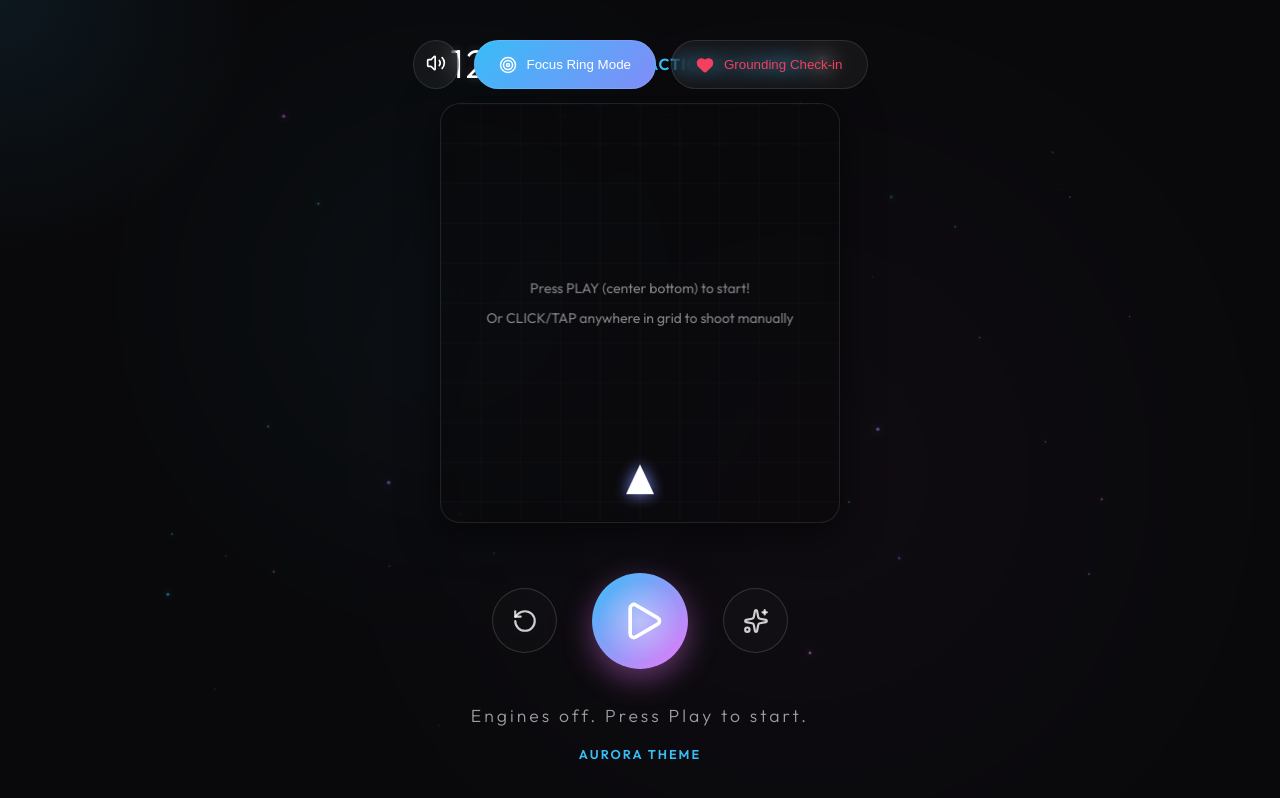
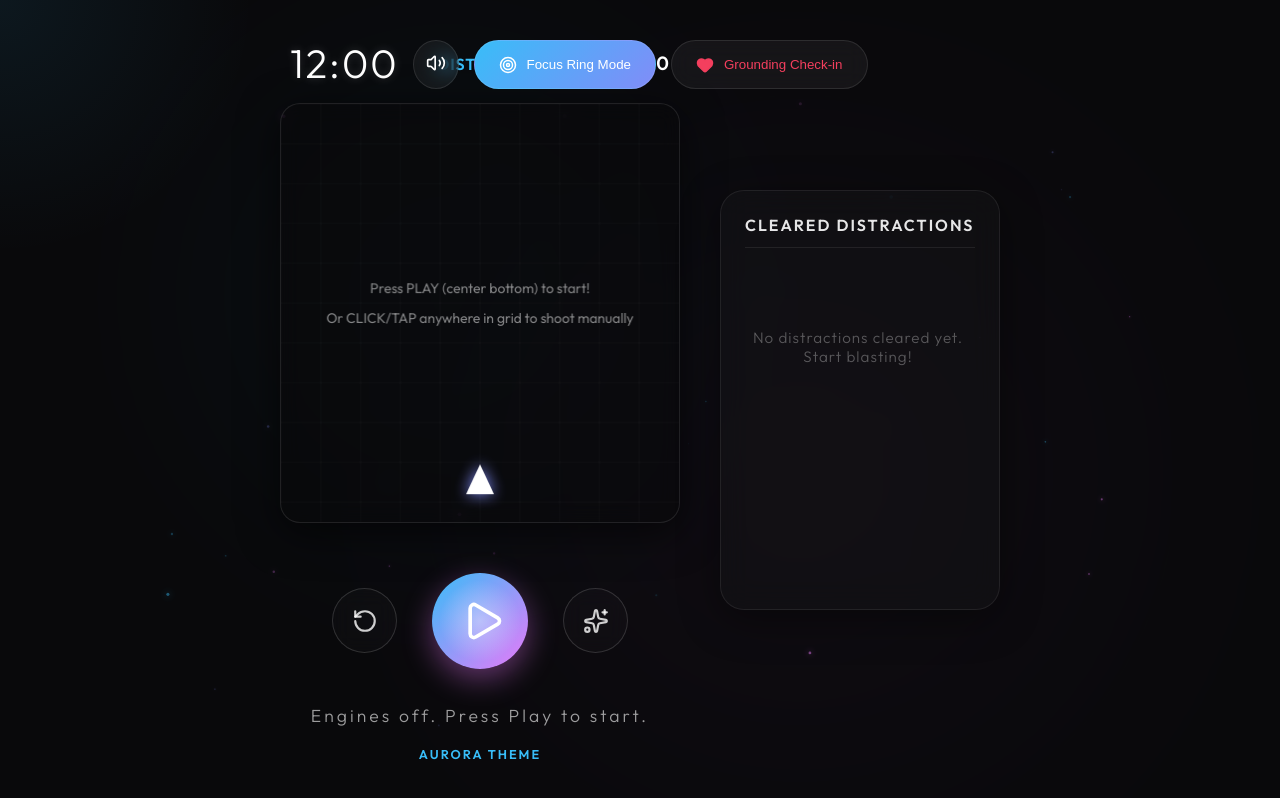
Before and after one commit to yahyazawadi/focus-timer, a React (Vite) app: page / in a window 1280 px wide. Both pictures are taken after a click on the button "Focus Blaster Mode". Built offline with nearby package versions, Linux system fonts and the light colour scheme.

Commit message:
Add Cleared Distractions Log Sidebar

```diff
--- a/src/App.jsx
+++ b/src/App.jsx
@@ -181,8 +181,9 @@ export default function App() {
   const [groundingIndex, setGroundingIndex] = useState(0);
   const [gameMode, setGameMode] = useState(false);
 
-  // Game Score
+  // Game Score & Logs
   const [score, setScore] = useState(0);
+  const [clearedLog, setClearedLog] = useState([]);
 
   const canvasRef = useRef(null);
 
@@ -255,10 +256,10 @@ export default function App() {
         lastShot = Date.now();
       }
 
-      // Spawn Enemies (Distractions) - Spawn ONLY if active or if they click to start
+      // Spawn Enemies (Distractions)
       if (isActive) {
         spawnTimer++;
-        if (spawnTimer > 45) { // Spawn slightly faster
+        if (spawnTimer > 45) {
           const word = distractionLabels[Math.floor(Math.random() * distractionLabels.length)];
           enemies.push({
             x: Math.random() * (canvas.width - 60) + 30,
@@ -291,6 +292,15 @@ export default function App() {
           if (dist < enemy.size + 15) {
             playSound('explosion', soundEnabled);
             setScore(s => s + 10);
+
+            // Add to cleared log feed
+            const label = enemy.label;
+            const color = enemy.color;
+            const timeString = new Date().toLocaleTimeString([], { hour: '2-digit', minute: '2-digit', second: '2-digit' });
+            setClearedLog(prev => [
+              { id: Math.random(), text: label, color: color, time: timeString },
+              ...prev.slice(0, 5) // Keep last 6 items
+            ]);
 
             // Spawn explosion particles
             for (let i = 0; i < 15; i++) {
@@ -453,6 +463,7 @@ export default function App() {
     setIsActive(false);
     setTimeLeft(FOCUS_TIME);
     setScore(0);
+    setClearedLog([]);
   };
 
   const toggleSound = () => {
@@ -515,8 +526,11 @@ export default function App() {
         </motion.button>
       </motion.div>
 
-      {/* Main Area */}
-      <div style={{ position: 'relative', width: '100%', maxWidth: '500px', display: 'flex', flexDirection: 'column', alignItems: 'center', zIndex: 10 }}>
+      {/* Main Layout Area (supporting Sidebar on the side) */}
+      <div style={{ display: 'flex', gap: '40px', alignItems: 'center', justifyContent: 'center', zIndex: 10, width: '100%', maxWidth: '850px' }}>
+
+        {/* Main Content (Timer/Canvas + Controls) */}
+        <div style={{ display: 'flex', flexDirection: 'column', alignItems: 'center', width: '400px' }}>
 
           {/* Timer display for Game Mode */}
           {gameMode && (
@@ -657,6 +671,73 @@ export default function App() {
           </div>
         </div>
 
+        {/* Right Sidebar: Cleared Distractions Log */}
+        <AnimatePresence>
+          {gameMode && (
+            <motion.div
+              initial={{ opacity: 0, x: 40, width: 0 }}
+              animate={{ opacity: 1, x: 0, width: 280 }}
+              exit={{ opacity: 0, x: 40, width: 0 }}
+              transition={{ type: 'spring', stiffness: 200, damping: 25 }}
+              style={{
+                height: '420px',
+                background: 'rgba(24, 24, 27, 0.4)',
+                border: '1px solid rgba(255, 255, 255, 0.08)',
+                borderRadius: '24px',
+                padding: '24px',
+                display: 'flex',
+                flexDirection: 'column',
+                backdropFilter: 'blur(15px)',
+                boxShadow: '0 10px 40px rgba(0,0,0,0.4)',
+                overflow: 'hidden'
+              }}
+            >
+              <h4 style={{ fontSize: '1rem', fontWeight: 600, color: 'rgba(255, 255, 255, 0.9)', letterSpacing: '2px', marginBottom: '20px', borderBottom: '1px solid rgba(255,255,255,0.08)', paddingBottom: '12px', flexShrink: 0 }}>
+                CLEARED DISTRACTIONS
+              </h4>
+
+              <div style={{ display: 'flex', flexDirection: 'column', gap: '10px', overflowY: 'auto', flex: 1, paddingRight: '4px' }}>
+                <AnimatePresence initial={false}>
+                  {clearedLog.map((log) => (
+                    <motion.div
+                      key={log.id}
+                      initial={{ opacity: 0, y: -15, scale: 0.9 }}
+                      animate={{ opacity: 1, y: 0, scale: 1 }}
+                      exit={{ opacity: 0, transition: { duration: 0.15 } }}
+                      style={{
+                        display: 'flex',
+                        justifyContent: 'space-between',
+                        alignItems: 'center',
+                        padding: '12px 16px',
+                        background: 'rgba(255, 255, 255, 0.02)',
+                        borderLeft: `4px solid ${log.color}`,
+                        borderRadius: '8px',
+                        fontSize: '1rem',
+                        color: '#ffffff',
+                        boxShadow: '0 4px 12px rgba(0,0,0,0.1)'
+                      }}
+                    >
+                      <span style={{ fontWeight: 500, letterSpacing: '0.5px' }}>
+                        Cleared: <span style={{ color: log.color, fontWeight: 600 }}>{log.text}</span>
+                      </span>
+                      <span style={{ color: 'rgba(255,255,255,0.3)', fontSize: '0.75rem' }}>
+                        {log.time}
+                      </span>
+                    </motion.div>
+                  ))}
+                </AnimatePresence>
+
+                {clearedLog.length === 0 && (
+                  <div style={{ color: 'rgba(255, 255, 255, 0.3)', fontSize: '0.95rem', textAlign: 'center', marginTop: '60px', fontWeight: 300, letterSpacing: '1px' }}>
+                    No distractions cleared yet. Start blasting!
+                  </div>
+                )}
+              </div>
+            </motion.div>
+          )}
+        </AnimatePresence>
+      </div>
+
       {/* Grounding Check-in Modal Overlay */}
       <AnimatePresence>
         {showGrounding && (
```
Lines whose indentation alone changed are shown as unchanged.
